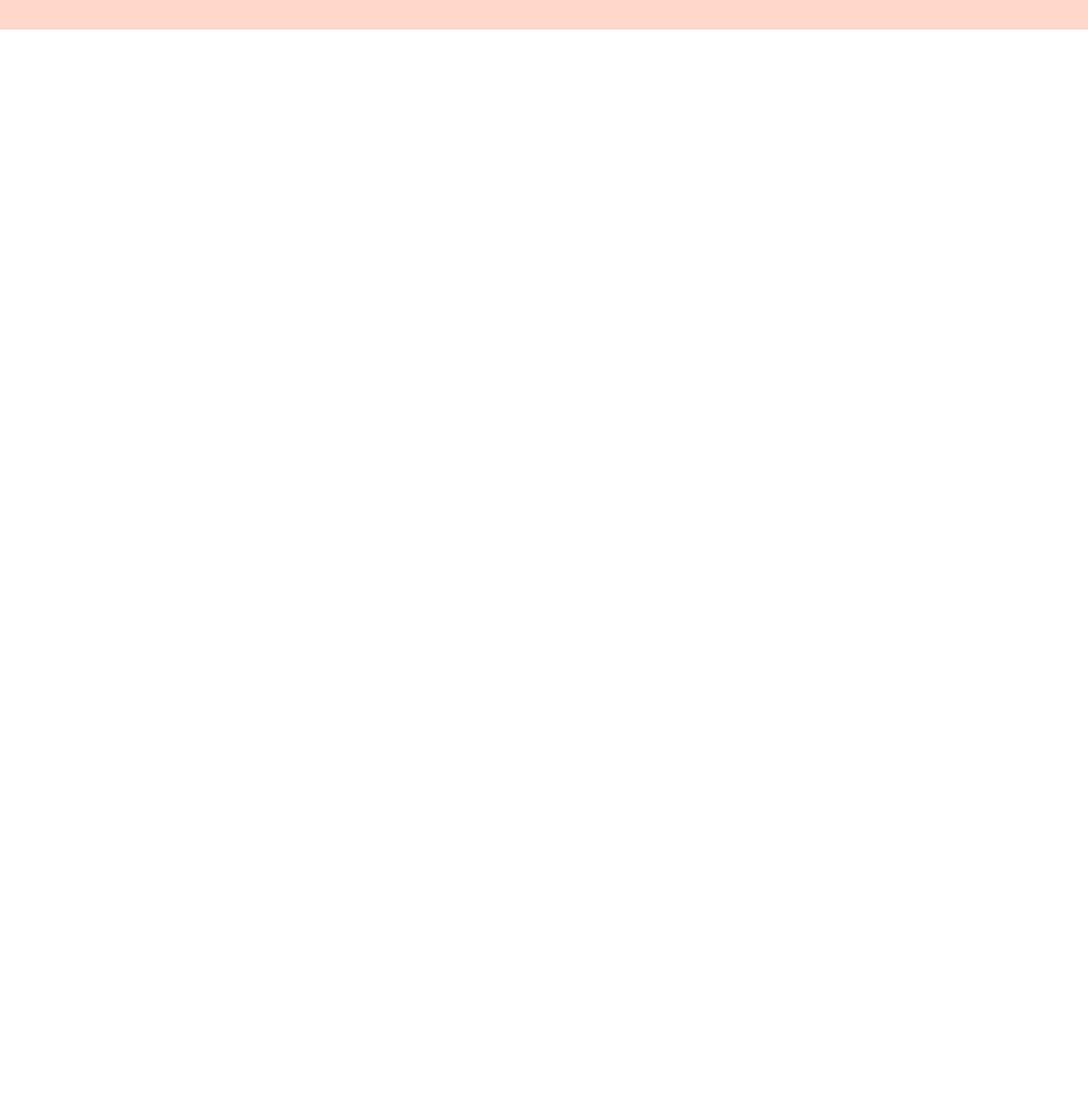
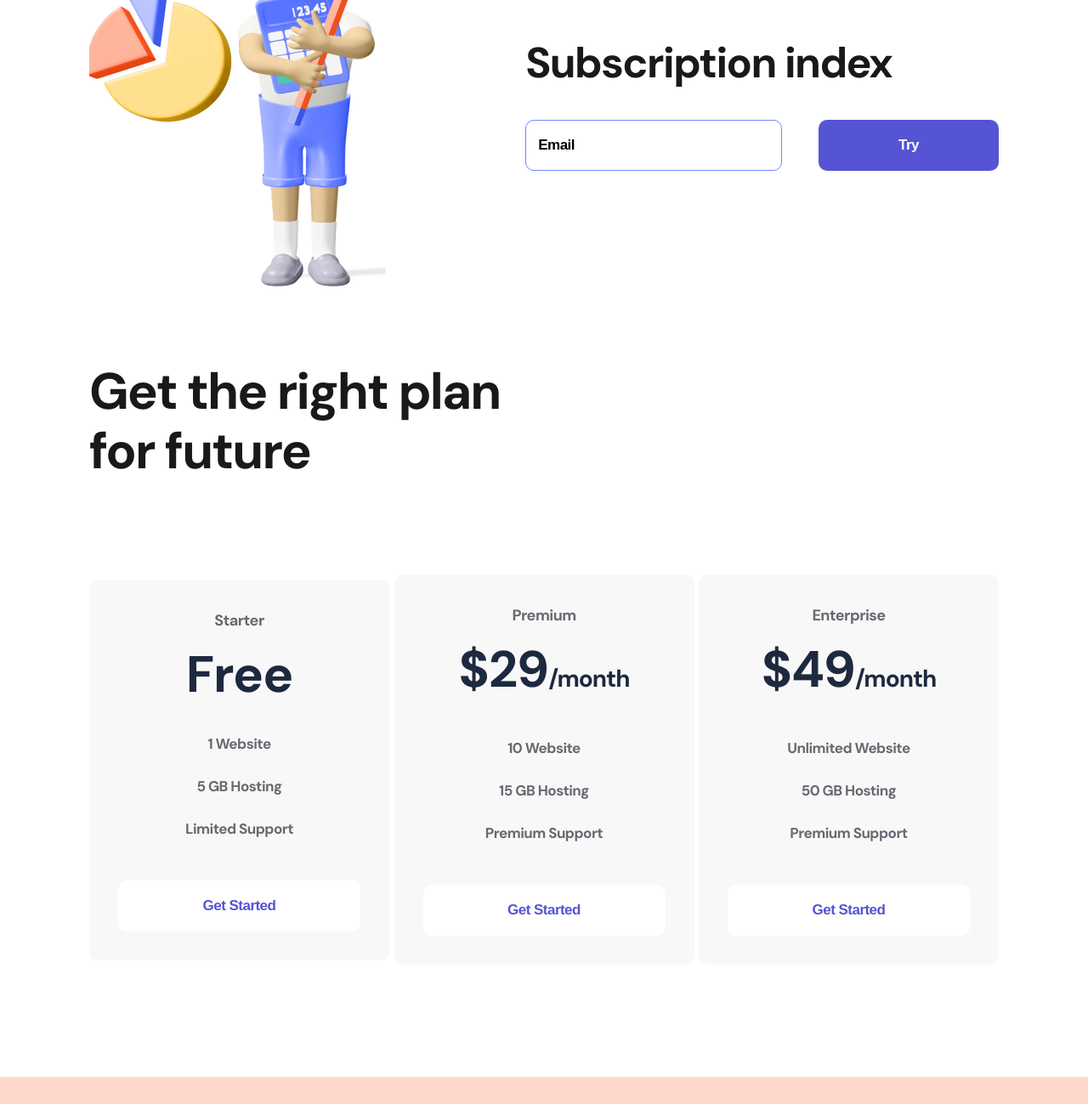
Before and after one commit to 555Elena555/logoipsum1, a plain HTML site: page index.html in a window 1280 px wide. Shown: the part 955-2254 px from the top of the page at 85% size. Before the commit the page ends 990 px from the top, so only its background shows below. Drawn offline with nearby package versions, Linux system fonts and the light colour scheme.

Commit message:
Add files via upload

```diff
--- a/index.html
+++ b/index.html
@@ -79,6 +79,61 @@
             <img src="./img/firstmen.png" alt="firstmen">
         </div>
     </section>
+    <section class="container subscribe ">
+        <div>
+            <img src="./img/secondman.png" alt="second men">
+
+        </div>
+        <div>
+            <h2 class="subcribe_title">Subscription index
+
+            </h2>
+            <form>
+                <input class="input" type="email" placeholder="Email">
+                <button class="button button_violet">
+                    Try
+                </button>
+            </form>
+
+        </div>
+    </section>
+    <section class="container plan">
+        <h2 class="plan_title">Get the right plan for future</h2>
+
+        <div class="plan__flex">
+            <div class="item">
+                <p class="item__text" >Starter</p>
+                <h3 class="item__title">Free</h3>
+                <ul>
+                    <li class="item__li" >1 Website </li>
+                    <li class="item__li">5 GB Hosting</li>
+                    <li class="item__li">Limited Support</li>
+                </ul>
+                <button class="button button__item">Get Started</button>
+            </div>
+            <div class="item">
+                <p class="item__text" >Premium</p>
+                <h3 class="item__title">$29<span>/month</span> </h3>
+                <ul>
+                    <li class="item__li" >10 Website</li>
+                    <li class="item__li">15 GB Hosting</li>
+                    <li class="item__li">Premium Support</li>
+                </ul>
+                <button class="button button__item">Get Started</button>
+            </div>
+            <div class="item">
+                <p class="item__text" >Enterprise</p>
+                <h3 class="item__title">$49<span>/month</span> </h3>
+                <ul>
+                    <li class="item__li" >Unlimited Website</li>
+                    <li class="item__li">50 GB Hosting</li>
+                    <li class="item__li">Premium Support</li>
+                </ul>
+                <button class="button button__item">Get Started</button>
+            </div>
+        </div>
+
+    </section>
     <footer class="header">
         <div class="container footer__flex" >
             <div >
--- a/style/style.css
+++ b/style/style.css
@@ -101,14 +101,14 @@ h1{
         background: #5454D4;
     }
     .button_violet:hover{
-        background: #4f4fbd;
+        background: #2e205f;
         transition: 300ms
     }
 
     .button_transparent{
         background: none;
         color:#5454D4;
-        border: 1px solid #3c3c91;
+        border: 1px solid #643ab3;
         margin-left: 35px;
     }
 
@@ -117,9 +117,120 @@ h1{
         transition: 300ms;
     }
 
-    .header__flex, .footer__flex, .about{
+    .header__flex, .footer__flex, .about, .subscribe, .plan__flex{
         display: flex;
         justify-content: space-between;
         align-items: center;
 
     }
+
+    .subscribe{
+        margin-bottom: 86px;
+
+    }
+
+    .subcribe_title{
+        font-weight: 700;
+        font-size: 50px;
+        line-height: 57px;
+        letter-spacing: -1.56316px;
+        color: #19191B;
+        margin-bottom: 38px;
+    }
+
+    .input{
+        width: 302px;
+        height: 60px;
+        border-radius: 10px;
+        border: 1px solid #7087FF;
+        padding-left: 14px;
+        box-sizing: border-box;
+        margin-right: 39px;
+
+    }
+    .input::placeholder, input{
+        font-weight: bold;
+        font-size: 17px;
+        line-height: 22px;
+        letter-spacing: -0.531474px;
+        color: #000000;
+    }
+    .input:focus{
+        outline: none;
+    }
+    .plan{
+        margin-bottom: 132px;
+    }
+.plan_title{
+        font-weight: 700;
+        font-size: 60px;
+        line-height: 70px;
+        letter-spacing: -1.87579px;
+        color: #19191B;
+        max-width: 504px;
+        margin-bottom: 110px;
+
+}
+.item{
+    width: 330 px;
+    background: #F8F8F8;
+    border-radius: 10px;
+    text-align: center;
+    padding: 34px; 0 27px;
+}
+    .item:hover{
+        transition: 500ms;
+        background: #FF7143;
+    box-shadow: 0px 32px 34px rgba(255, 112, 59, 0.317827);
+
+    }
+
+.item:hover .item__text, .item:hover .item__title, .item:hover .item__li   {
+    color: #FFFFFF;
+    transition: 500ms;
+}
+
+
+.item__text{
+    font-weight: 400;
+    font-size: 18px;
+    line-height: 28px;
+    letter-spacing: -0.562737px;
+    color: #696871;
+}
+.item__title{
+    font-weight: 700;
+font-size: 60px;
+line-height: 56px;
+letter-spacing: -1.03448px;
+color: #1D293F;
+margin: 22px 0 28px;
+
+}
+
+.item__title span{
+    font-size: 28px;
+}
+
+.item__li{
+    list-style: none;
+    font-size: 17px;
+    line-height: 50px;
+    letter-spacing: -0.531474px;
+    color: #696871;
+
+}
+.button__item{
+    width: 285px;
+    background: #FFFFFF;
+    color: #5454D4;
+    margin-top: 36px;
+
+
+}
+.item:hover .button__item{
+    background: #9F3919;
+    color: #FFFFFF;
+    transition: 500ms;
+
+}
```
Also changed, not shown: img/secondman.png (added).
